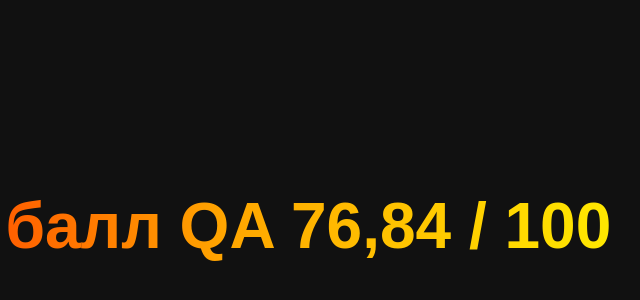
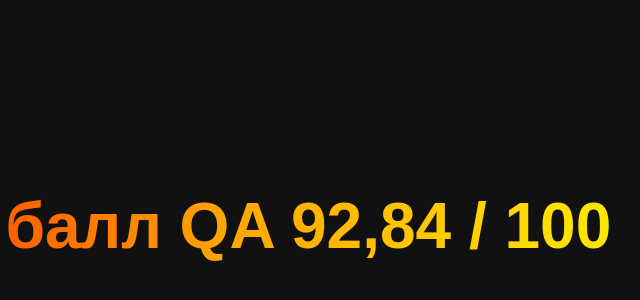
Before and after one commit to Eksorcist/najbude, a plain HTML site: page index.html in a window 1280 px wide. Shown: the part 174-474 px from the top of the page, 480-1120 px from the left. Drawn offline with Linux system fonts and the light colour scheme.

Commit message:
Update QA average score from 76.84 to 92.84

```diff
--- a/index.html
+++ b/index.html
@@ -50,7 +50,7 @@
 <body>
 
 <h1>Средний балл QA
-76,84 / 100</h1>
+92,84 / 100</h1>
 
 </body>
 </html>
```
